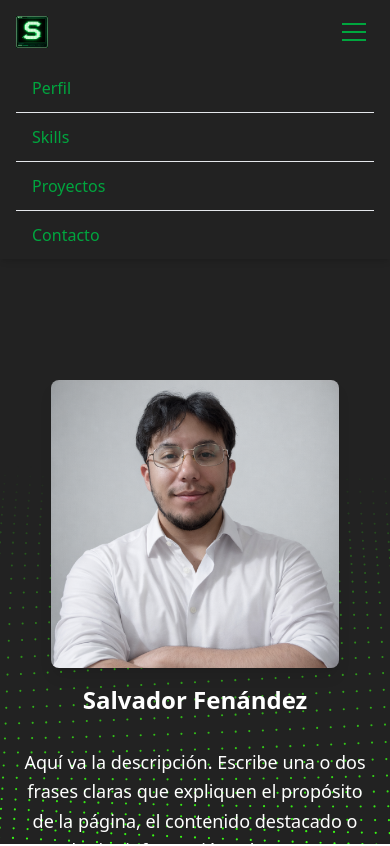
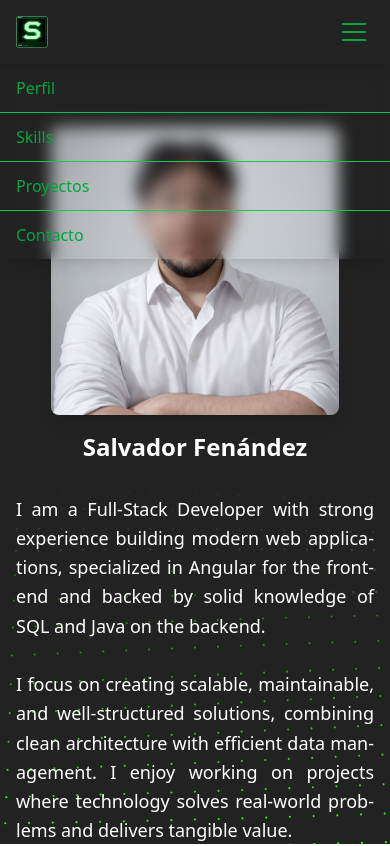
Before and after one commit to Salvador-FM/my-page, an Angular app: page / in a window 390 px wide. Shown: the top 846 px of the page. Built offline with nearby package versions, Linux system fonts and the light colour scheme.

Commit message:
feat: add skills page and update routing; refactor home page content

```diff
--- a/src/app/app.routes.ts
+++ b/src/app/app.routes.ts
@@ -1,13 +1,15 @@
 import { Routes } from '@angular/router';
 import { MainLayout } from './layouts/main-layout/main-layout';
 import { Home } from './pages/home/home';
+import { Skills } from './pages/skills/skills';
 
 export const routes: Routes = [
     {
         path: '',
         component: MainLayout,
         children: [
-            { path: '', component: Home }
+            { path: '', component: Home },
+            { path: 'skills', component: Skills }
         ]
     }
 ];
--- a/src/app/layouts/main-layout/main-layout.html
+++ b/src/app/layouts/main-layout/main-layout.html
@@ -1,5 +1,3 @@
-<app-background-wave></app-background-wave>
-
 <app-navbar></app-navbar>
 
 <main class="min-h-screen flex flex-col">
--- a/src/app/pages/home/home.css
+++ b/src/app/pages/home/home.css
@@ -0,0 +1,6 @@
+/* Justificar los párrafos de la página Home */
+p {
+	text-align: justify;
+	text-justify: inter-word;
+	hyphens: auto;
+}
--- a/src/app/pages/home/home.html
+++ b/src/app/pages/home/home.html
@@ -1,3 +1,5 @@
+<app-background-wave></app-background-wave>
+
 <div class="min-h-screen flex items-center justify-center px-4 py-12">
   <div class="max-w-6xl w-full">
     <div class="flex flex-col lg:flex-row items-center justify-center gap-8 text-white text-center lg:text-left">
@@ -9,7 +11,13 @@
 
       <!-- Lado derecho: descripción -->
       <div class="w-full lg:w-1/2">
-        <p class="text-lg lg:text-xl leading-relaxed">Aquí va la descripción. Escribe una o dos frases claras que expliquen el propósito de la página, el contenido destacado o cualquier información relevante que quieras mostrar al visitante. Este texto se alineará al lado derecho en pantallas grandes y debajo de la imagen en pantallas pequeñas.</p>
+        <p class="text-lg lg:text-xl leading-relaxed text-center">I am a Full-Stack Developer with strong experience building modern
+          web applications, specialized in Angular for the frontend and backed by solid knowledge of SQL and Java on the
+          backend. <br><br>
+
+          I focus on creating scalable, maintainable, and well-structured solutions, combining clean architecture with
+          efficient data management. I enjoy working on projects where technology solves real-world problems and
+          delivers tangible value.</p>
       </div>
     </div>
   </div>
--- a/src/app/pages/home/home.ts
+++ b/src/app/pages/home/home.ts
@@ -1,8 +1,11 @@
 import { Component } from '@angular/core';
+import { BackgroundWave } from '../../shared/background-wave/background-wave';
 
 @Component({
   selector: 'app-home',
-  imports: [],
+  imports: [
+    BackgroundWave
+  ],
   templateUrl: './home.html',
   styleUrl: './home.css',
 })
--- /dev/null
+++ b/src/app/pages/skills/skills.html
@@ -0,0 +1 @@
+<p>skills works!</p>
--- a/src/app/shared/background-wave/background-wave.ts
+++ b/src/app/shared/background-wave/background-wave.ts
@@ -37,10 +37,9 @@ export class BackgroundWave {
 
     const rows = 80;
     const cols = 120;
-    const spacing = 14;
+    const spacing = 24;
     const perspective = 0.00025;
-    const waveHeight = 18;
-
+    const waveHeight = 28;
     let time = 0;
 
     const bg = getComputedStyle(document.documentElement)
@@ -82,7 +81,7 @@ export class BackgroundWave {
       }
 
       ctx.globalAlpha = 1;
-      time += 0.4;
+      time += 0.2;
       requestAnimationFrame(animate);
     };
 
--- a/src/app/shared/footer/footer.html
+++ b/src/app/shared/footer/footer.html
@@ -49,7 +49,7 @@
 
     <!-- Bottom Section -->
     <div class="flex flex-col md:flex-row justify-between items-center gap-4">
-      <p class="text-gray-600 dark:text-gray-400 text-sm">&copy; 2026 Tu Empresa. Todos los derechos reservados.</p>
+      <p class="text-gray-600 dark:text-gray-400 text-sm">&copy; 2026 - Salvador FM.</p>
       <div class="flex gap-4">
         <!-- <a href="#" class="text-green-600 dark:text-neon-green no-underline hover:text-green-800 dark:hover:text-blue-600 transition-colors focus:outline-2 focus:outline-offset-2 focus:outline-green-600 dark:focus:outline-blue-600" aria-label="Facebook">Facebook</a>
         <a href="#" class="text-green-600 dark:text-neon-green no-underline hover:text-green-800 dark:hover:text-blue-600 transition-colors focus:outline-2 focus:outline-offset-2 focus:outline-green-600 dark:focus:outline-blue-600" aria-label="Twitter">Twitter</a> -->
--- a/src/app/shared/navbar/navbar.html
+++ b/src/app/shared/navbar/navbar.html
@@ -1,4 +1,4 @@
-<nav class="sticky top-0 z-50 bg-blur-md shadow-md">
+<nav class="sticky top-0 z-50 shadow-md relative" style="background-color: var(--bg-color);">
   <div class="max-w-6xl mx-auto px-4 sm:px-6 lg:px-8">
     <div class="flex justify-between items-center h-16">
       <!-- Logo -->
@@ -20,21 +20,22 @@
       <!-- Navigation Links -->
       <ul class="hidden md:flex list-none gap-8 m-0 p-0">
         <li><a href="" class="text-green-600 no-underline transition-colors hover:text-neon-green focus:outline-2 focus:outline-offset-2 focus:outline-neon-green">Perfil</a></li>
-        <li><a href="" class="text-green-600 no-underline transition-colors hover:text-neon-green focus:outline-2 focus:outline-offset-2 focus:outline-neon-green">Skills</a></li>
-        <li><a href="" class="text-green-600 no-underline transition-colors hover:text-neon-green focus:outline-2 focus:outline-offset-2 focus:outline-neon-green">Proyectos</a></li>
-        <li><a href="" class="text-green-600 no-underline transition-colors hover:text-neon-green focus:outline-2 focus:outline-offset-2 focus:outline-neon-green">Contacto</a></li>
+        <li><a href="/skills" class="text-green-600 no-underline transition-colors hover:text-neon-green focus:outline-2 focus:outline-offset-2 focus:outline-neon-green">Skills</a></li>
+        <li><a href="/projects" class="text-green-600 no-underline transition-colors hover:text-neon-green focus:outline-2 focus:outline-offset-2 focus:outline-neon-green">Proyectos</a></li>
+        <li><a href="/contact" class="text-green-600 no-underline transition-colors hover:text-neon-green focus:outline-2 focus:outline-offset-2 focus:outline-neon-green">Contacto</a></li>
       </ul>
     </div>
 
-    <!-- Mobile Menu -->
+    <!-- Mobile Menu (overlay) -->
     <div
-      class="md:hidden overflow-hidden transition-all duration-300"
-      [class.max-h-0]="!isMenuOpen()"
-      [class.max-h-48]="isMenuOpen()">
+      class="md:hidden absolute left-0 right-0 top-full backdrop-blur-sm shadow-lg origin-top transform transition-transform duration-200"
+      [class.scale-y-0]="!isMenuOpen()"
+      [class.scale-y-100]="isMenuOpen()"
+      style="transform-origin: top;">
       <ul class="list-none flex flex-col m-0 p-0">
-        <li class="border-b border-gray-200"><a href="/home" class="block px-4 py-3 text-green-600 no-underline hover:bg-gray-100 transition-colors">Perfil</a></li>
-        <li class="border-b border-gray-200"><a href="/about" class="block px-4 py-3 text-green-600 no-underline hover:bg-gray-100 transition-colors">Skills</a></li>
-        <li class="border-b border-gray-200"><a href="/services" class="block px-4 py-3 text-green-600 no-underline hover:bg-gray-100 transition-colors">Proyectos</a></li>
+        <li class="border-b border-green-500"><a href="" class="block px-4 py-3 text-green-600 no-underline hover:bg-gray-100 transition-colors">Perfil</a></li>
+        <li class="border-b border-green-500"><a href="/skills" class="block px-4 py-3 text-green-600 no-underline hover:bg-gray-100 transition-colors">Skills</a></li>
+        <li class="border-b border-green-500"><a href="/projects" class="block px-4 py-3 text-green-600 no-underline hover:bg-gray-100 transition-colors">Proyectos</a></li>
         <li><a href="/contact" class="block px-4 py-3 text-green-600 no-underline hover:bg-gray-100 transition-colors">Contacto</a></li>
       </ul>
     </div>
```
Also changed, not shown: src/app/pages/skills/skills.ts (added, +11 -0 lines), src/app/pages/skills/skills.css (added), 1 other file (tests, documents, lock files or other folders).
